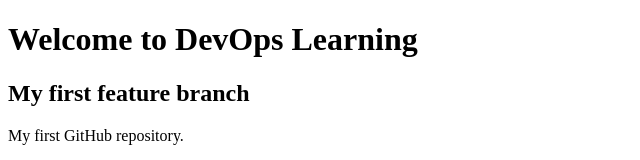
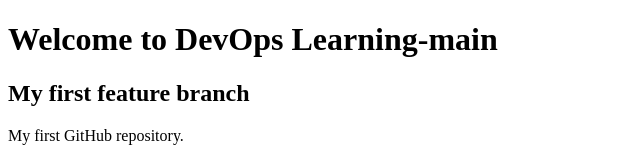
Before and after one commit to nishath140/devops-learning, a plain HTML site: page index.html in a window 1280 px wide. Shown: the top 160 px of the page, without its empty margins (0-640 px from the left). Drawn offline with Linux system fonts and the light colour scheme.

Commit message:
modified

```diff
--- a/index.html
+++ b/index.html
@@ -4,7 +4,7 @@
     <title>My DevOps Project</title>
 </head>
 <body>
-    <h1>Welcome to DevOps Learning</h1>
+    <h1>Welcome to DevOps Learning-main</h1>
     <h2>My first feature branch</h2>
     <p>My first GitHub repository.</p>
     <p>Learning Git and Azure DevOps.</p>
```
